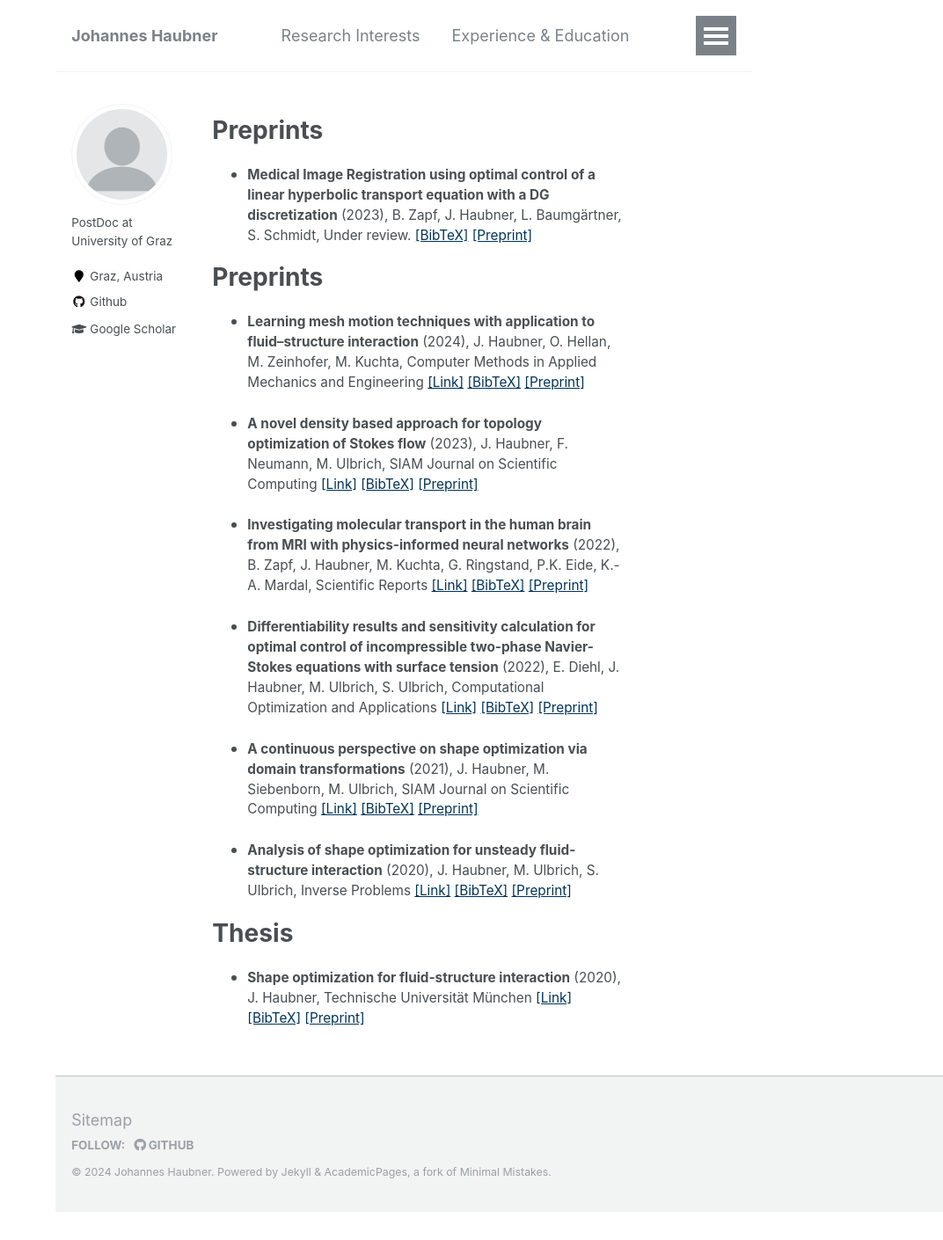
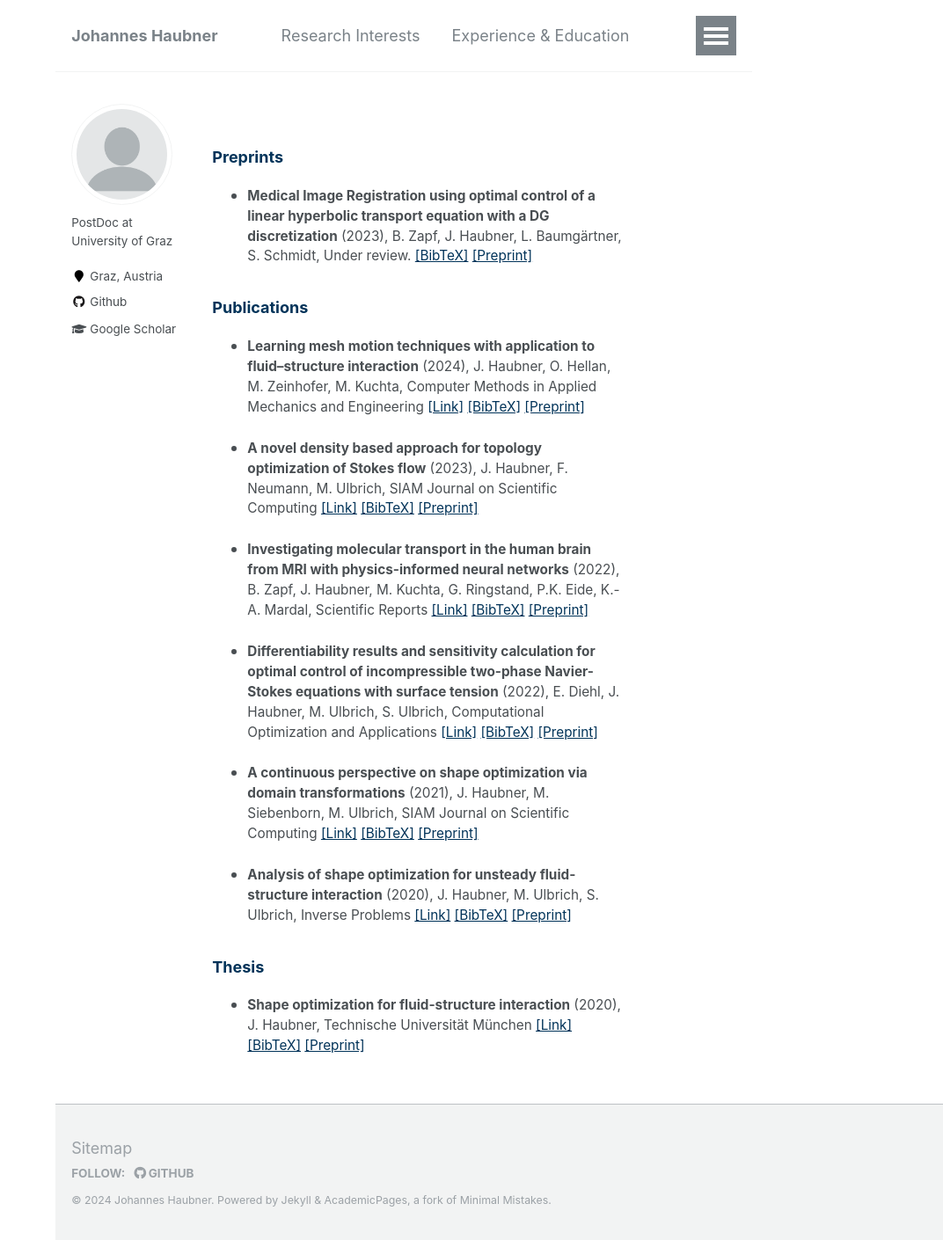
Before and after one commit to JohannesHaubner/johanneshaubner.github.io, a Jekyll site: the page built from _pages/publications.md, in a window 1280 px wide. Shown: the whole page at 88% size, without its empty margins (208-1280 px from the left). Built offline with Jekyll 4.4.1, drawn with Linux system fonts in a browser that asks for light colours; before the commit the page ends 1378 px from its top, so only the background shows below that.

Commit message:
Update publications.md

```diff
--- a/_pages/publications.md
+++ b/_pages/publications.md
@@ -7,7 +7,7 @@ author_profile: true
 
 <!-- _pages/publications.md -->
 
-<h1>Preprints</h1>
+### <span style="color:rgb(0, 51, 89)"> Preprints
 
 <ul class="preprint_list">
 {% assign number_printed = 0 %}
@@ -31,7 +31,7 @@ author_profile: true
 
 </ul>
 
-<h1>Preprints</h1>
+### <span style="color:rgb(0, 51, 89)"> Publications
 
 <!-- Generated from JabRef by PubList by Truong Nghiem at 11:44 on 2015.09.10. -->
 <ul class="biblist">
@@ -58,7 +58,7 @@ author_profile: true
 
 </ul>
 
-<h1>Thesis</h1>
+### <span style="color:rgb(0, 51, 89)"> Thesis
 <ul class="biblist">
 
 {% assign number_printed = 0 %}
```
